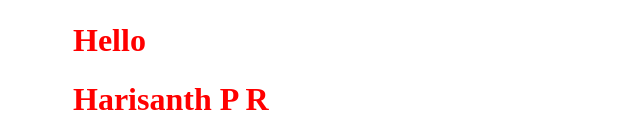
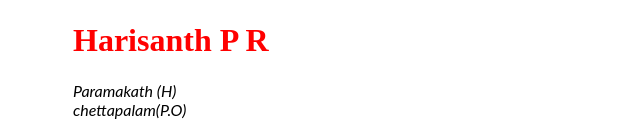
Before and after one commit to Harisanth2006/profile, a plain HTML site: page index.html in a window 1280 px wide. Shown: the part 329-450 px from the top of the page, without its empty margins (67-707 px from the left). Drawn offline with Linux system fonts and the light colour scheme.

Commit message:
Your descriptive commit message

```diff
--- a/index.html
+++ b/index.html
@@ -3,7 +3,7 @@
 <head>
     <meta charset="UTF-8">
     <meta name="viewport" content="width=device-width, initial-scale=1.0">
-    <title>Harisanth P R</title>
+    <title>Resume</title>
     <link rel="stylesheet" href="./style.css">
 </head>
 <body>
@@ -13,7 +13,6 @@
         <img src="assets/download.jpg" width="200" height="200" alt="harisanth">
         </div>
         <img src="https://encrypted-tbn0.gstatic.com/images?q=tbn:ANd9GcRyafWVZaaPwEECKcvBUQNzYyMh37gomVIzRw&s" alt="harisanth">
-    <h1>Hello</h1>
     <h1>Harisanth P R</h1>
     <section class="address">
     <address>
```
